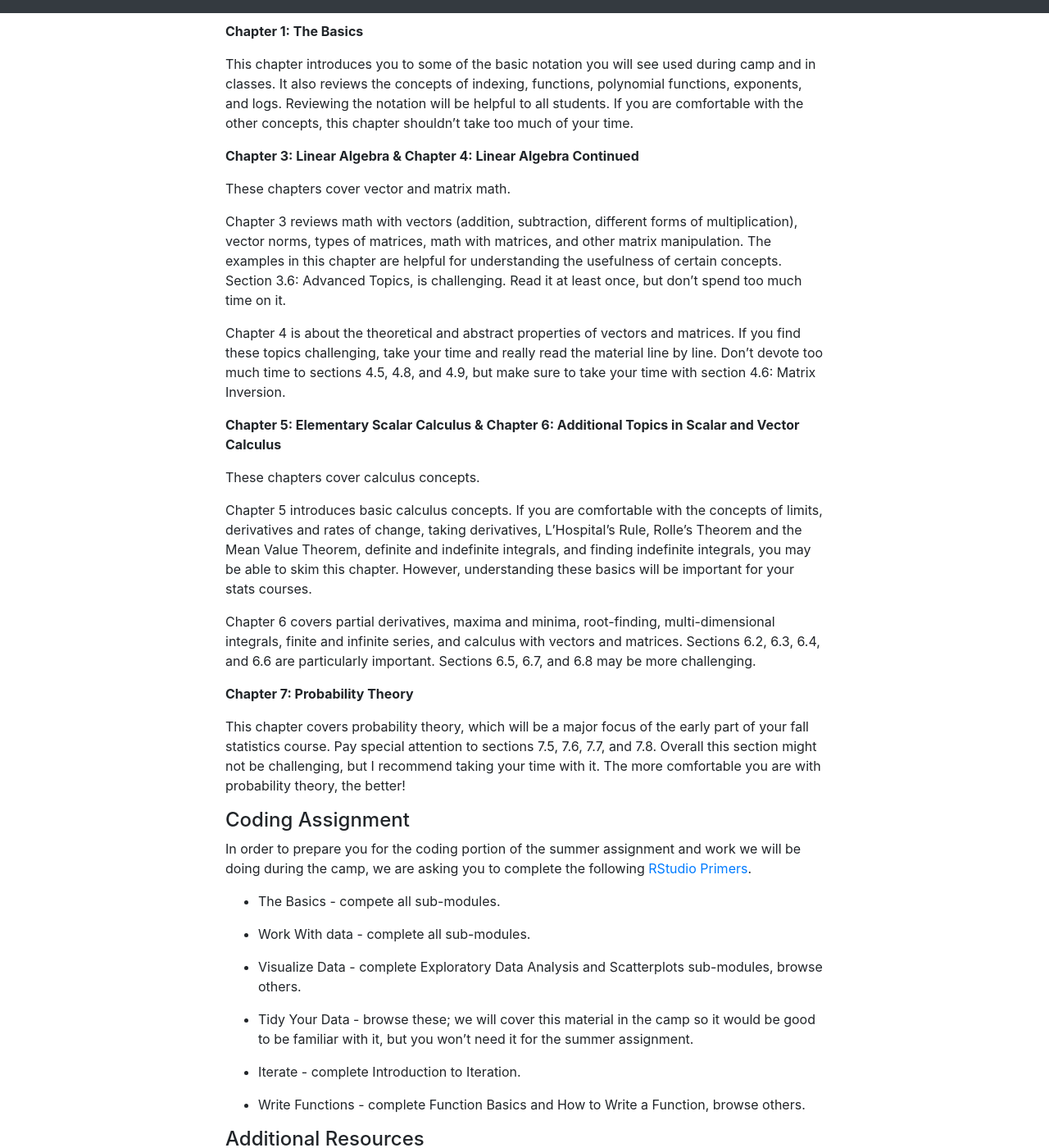
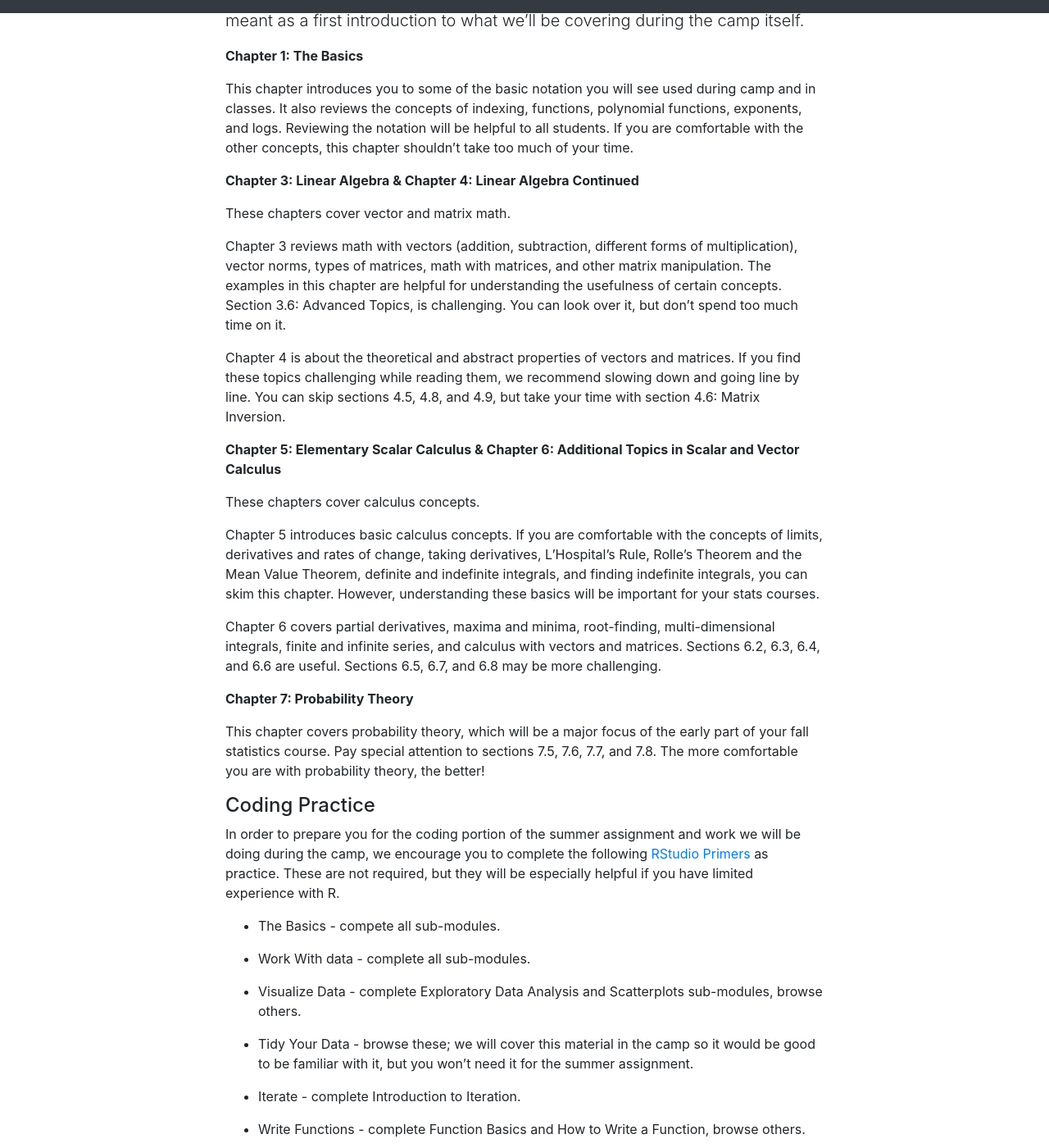
Before and after one commit to bstewart/princeton_methods_camp, a Jekyll site: the page built from pre-arrival.md, in a window 1280 px wide and 1400 px high, scrolled down 329 px. Shown: the whole window at 82% size. Built offline with Jekyll 4.4.1, drawn with Linux system fonts in a browser that asks for light colours; our own code applies the rules of GitHub Pages for plain Markdown files; some of the changed text lies outside the part shown.

Commit message:
Revise pre-arrival language

```diff
--- a/pre-arrival.md
+++ b/pre-arrival.md
@@ -1,8 +1,8 @@
 ## Pre-arrival
 
-#### Reading Assignment
+#### Background Math Reading
 
-The textbook we will use for Methods Camp is *Essential Mathematics for Political and Social Research* by Jeff Gill. You are not expected to master the topics covered in the readings by the time you arrive at camp! These readings and the summer assignments are meant as a first introduction to what we'll be covering during the camp itself. If you find yourself struggling with a topic, reach out to us!
+The textbook we will use for Methods Camp is *Essential Mathematics for Political and Social Research* by Jeff Gill. We are including some notes on the readings so that you can take a look at the material ahead of time if you would like. This may be useful it it's been a while since your last math course. **Note: You are not expected to master the topics covered in the readings by the time you arrive at camp!** These readings and the summer assignments are meant as a first introduction to what we'll be covering during the camp itself.
 
 **Chapter 1: The Basics**
 
@@ -12,25 +12,25 @@ This chapter introduces you to some of the basic notation you will see used duri
 
 These chapters cover vector and matrix math.
 
-Chapter 3 reviews math with vectors (addition, subtraction, different forms of multiplication), vector norms, types of matrices, math with matrices, and other matrix manipulation. The examples in this chapter are helpful for understanding the usefulness of certain concepts. Section 3.6: Advanced Topics, is challenging. Read it at least once, but don’t spend too much time on it.
+Chapter 3 reviews math with vectors (addition, subtraction, different forms of multiplication), vector norms, types of matrices, math with matrices, and other matrix manipulation. The examples in this chapter are helpful for understanding the usefulness of certain concepts. Section 3.6: Advanced Topics, is challenging. You can look over it, but don’t spend too much time on it.
 
-Chapter 4 is about the theoretical and abstract properties of vectors and matrices. If you find these topics challenging, take your time and really read the material line by line. Don’t devote too much time to sections 4.5, 4.8, and 4.9, but make sure to take your  time with section 4.6: Matrix Inversion.
+Chapter 4 is about the theoretical and abstract properties of vectors and matrices. If you find these topics challenging while reading them, we recommend slowing down and going line by line. You can skip sections 4.5, 4.8, and 4.9, but take your time with section 4.6: Matrix Inversion.
 
 **Chapter 5: Elementary Scalar Calculus & Chapter 6: Additional Topics in Scalar and Vector Calculus**
 
 These chapters cover calculus concepts.
 
-Chapter 5 introduces basic calculus concepts. If you are comfortable with the concepts of limits, derivatives and rates of change, taking derivatives, L’Hospital’s Rule, Rolle’s Theorem and the Mean Value Theorem, definite and indefinite integrals, and finding indefinite integrals, you may be able to skim this chapter. However, understanding these basics will be important for your stats courses.
+Chapter 5 introduces basic calculus concepts. If you are comfortable with the concepts of limits, derivatives and rates of change, taking derivatives, L’Hospital’s Rule, Rolle’s Theorem and the Mean Value Theorem, definite and indefinite integrals, and finding indefinite integrals, you can skim this chapter. However, understanding these basics will be important for your stats courses.
 
-Chapter 6 covers partial derivatives, maxima and minima, root-finding, multi-dimensional integrals, finite and infinite series, and calculus with vectors and matrices. Sections 6.2, 6.3, 6.4, and 6.6 are particularly important. Sections 6.5, 6.7, and 6.8 may be more challenging.
+Chapter 6 covers partial derivatives, maxima and minima, root-finding, multi-dimensional integrals, finite and infinite series, and calculus with vectors and matrices. Sections 6.2, 6.3, 6.4, and 6.6 are useful. Sections 6.5, 6.7, and 6.8 may be more challenging.
 
 **Chapter 7: Probability Theory**
 
-This chapter covers probability theory, which will be a major focus of the early part of your fall statistics course. Pay special attention to sections 7.5, 7.6, 7.7, and 7.8. Overall this section might not be challenging, but I recommend taking your time with it. The more comfortable you are with probability theory, the better!
+This chapter covers probability theory, which will be a major focus of the early part of your fall statistics course. Pay special attention to sections 7.5, 7.6, 7.7, and 7.8. The more comfortable you are with probability theory, the better!
 
-#### Coding Assignment
+#### Coding Practice
 
-In order to prepare you for the coding portion of the summer assignment and work we will be doing during the camp, we are asking you to complete the following [RStudio Primers](https://rstudio.cloud/learn/primers).
+In order to prepare you for the coding portion of the summer assignment and work we will be doing during the camp, we encourage you to complete the following [RStudio Primers](https://rstudio.cloud/learn/primers) as practice. These are not required, but they will be especially helpful if you have limited experience with R.
 
 - The Basics - compete all sub-modules.
 
```
Also changed, not shown: other parts of pre-arrival.md (+3 -3 lines).
